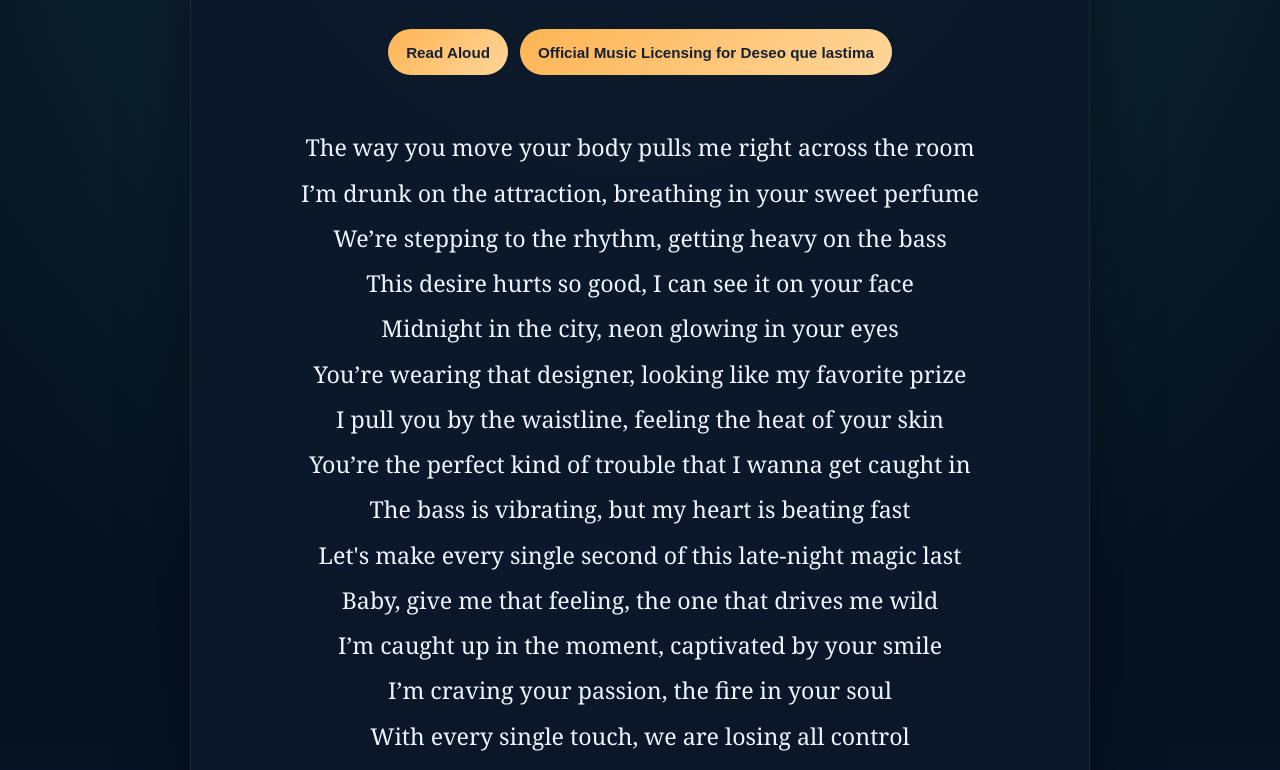
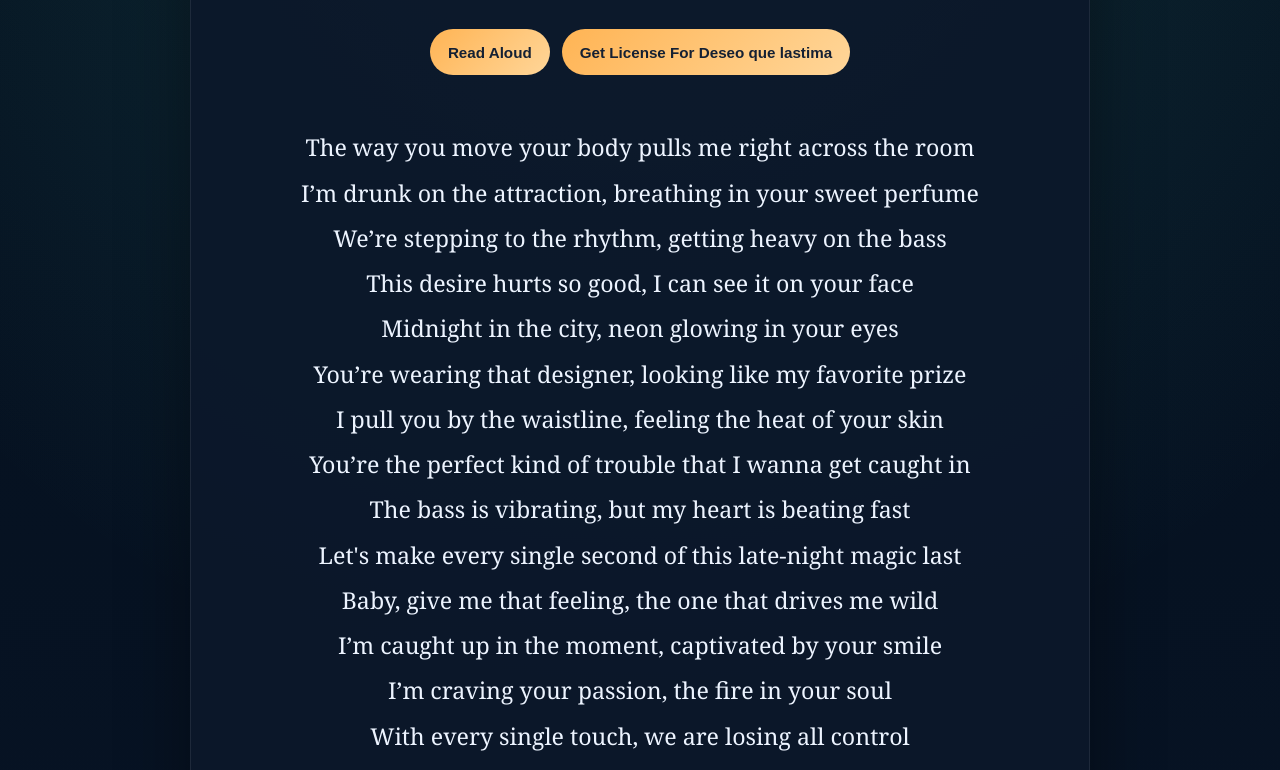
Before and after one commit to ImAbuSayed/deseo-que-lastima, a plain HTML site: page index.html in a window 1280 px wide. Shown: the part 227-997 px from the top of the page. Drawn offline with Linux system fonts and the light colour scheme.

Commit message:
feat: update song assets v1 with signed GPG commit [verified]

```diff
--- a/index.html
+++ b/index.html
@@ -537,7 +537,7 @@
 
         <div class="controls">
             <button class="btn-speak" id="speakBtn" title="Read the lyrics aloud"><span id="speakText">Read Aloud</span></button>
-            <a href="https://music.abusayed.com.bd/Licensing/?https://imabusayed.github.io/deseo-que-lastima/" class="btn-license" title="Get licensing for this song" target="_blank">Official Music Licensing for Deseo que lastima</a>
+            <a href="https://music.abusayed.com.bd/Licensing/?https://imabusayed.github.io/deseo-que-lastima/" class="btn-license" title="Get licensing for this song" target="_blank">Get License For Deseo que lastima</a>
 
         </div>
         <br>
```
Also changed, not shown: llms.txt, manifest.json, 1 other file.
